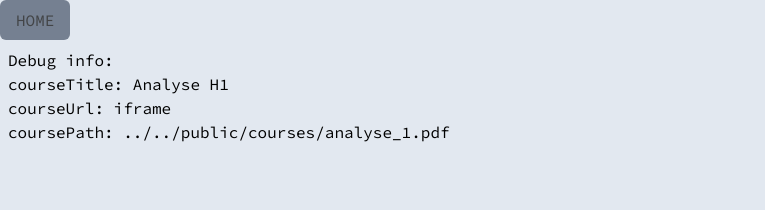
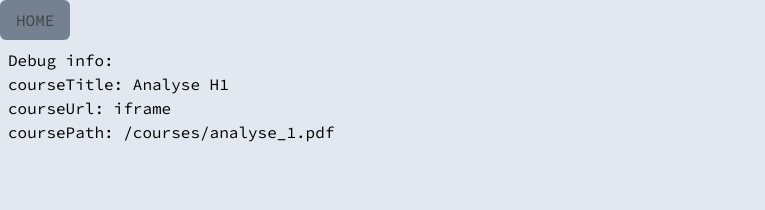
Before and after one commit to joennespreuwers/corkeys, a Vue app: page /courses/analyse_1 in a window 1280 px wide. Shown: the top 210 px of the page, without its empty margins (0-765 px from the left). Built offline with nearby package versions, Linux system fonts and the light colour scheme.

Commit message:
🐛 Some smol issues

```diff
--- a/index.html
+++ b/index.html
@@ -2,7 +2,7 @@
 <html lang="en">
   <head>
     <meta charset="UTF-8" />
-    <link rel="icon" href="./public/favicon.ico" />
+    <link rel="icon" href="/favicon.ico" />
 
     <link rel="preconnect" href="https://fonts.googleapis.com" />
     <link rel="preconnect" href="https://fonts.gstatic.com" crossorigin />
--- a/src/assets/courses.json
+++ b/src/assets/courses.json
@@ -2,100 +2,100 @@
   "analyse_1": {
     "courseTitle": "Analyse H1",
     "courseUrl": "iframe",
-    "coursePath": "../../public/courses/analyse_1.pdf",
+    "coursePath": "/courses/analyse_1.pdf",
     "courseClass": "analyse_deel_1"
   },
   "analyse_2": {
     "courseTitle": "Analyse H2",
     "courseUrl": "iframe",
-    "coursePath": "../../public/courses/analyse_2.pdf",
+    "coursePath": "/courses/analyse_2.pdf",
     "courseClass": "analyse_deel_1"
   },
   "analyse_3": {
     "courseTitle": "Analyse H3",
     "courseUrl": "iframe",
-    "coursePath": "../../public/courses/analyse_3.pdf",
+    "coursePath": "/courses/analyse_3.pdf",
     "courseClass": "analyse_deel_1"
   },
   "analyse_4": {
     "courseTitle": "Analyse H4",
     "courseUrl": "iframe",
-    "coursePath": "../../public/courses/analyse_4.pdf",
+    "coursePath": "/public/courses/analyse_4.pdf",
     "courseClass": "analyse_deel_1"
   },
   "analyse_5": {
     "courseTitle": "Analyse H5",
     "courseUrl": "iframe",
-    "coursePath": "../../public/courses/analyse_5.pdf",
+    "coursePath": "/public/courses/analyse_5.pdf",
     "courseClass": "analyse_deel_1"
   },
 
   "analyse_6": {
     "courseTitle": "Analyse H6",
     "courseUrl": "iframe",
-    "coursePath": "../../public/courses/analyse_6.pdf",
+    "coursePath": "/public/courses/analyse_6.pdf",
     "courseClass": "analyse_deel_2"
   },
   "analyse_7": {
     "courseTitle": "Analyse H7",
     "courseUrl": "iframe",
-    "coursePath": "../../public/courses/analyse_7.pdf",
+    "coursePath": "/public/courses/analyse_7.pdf",
     "courseClass": "analyse_deel_2"
   },
   "analyse_8": {
     "courseTitle": "Analyse H8",
     "courseUrl": "iframe",
-    "coursePath": "../../public/courses/analyse_8.pdf",
+    "coursePath": "/public/courses/analyse_8.pdf",
     "courseClass": "analyse_deel_2"
   },
   "analyse_9": {
     "courseTitle": "Analyse H9",
     "courseUrl": "iframe",
-    "coursePath": "../../public/courses/analyse_9.pdf",
+    "coursePath": "/public/courses/analyse_9.pdf",
     "courseClass": "analyse_deel_2"
   },
   "analyse_10": {
     "courseTitle": "Analyse H10",
     "courseUrl": "iframe",
-    "coursePath": "../../public/courses/analyse_10.pdf",
+    "coursePath": "/public/courses/analyse_10.pdf",
     "courseClass": "analyse_deel_2"
   },
 
   "complex_1": {
     "courseTitle": "Complex H1",
     "courseUrl": "iframe",
-    "coursePath": "../../public/courses/complex_1.pdf",
+    "coursePath": "/public/courses/complex_1.pdf",
     "courseClass": "complex"
   },
   "complex_2": {
     "courseTitle": "Complex H2",
     "courseUrl": "iframe",
-    "coursePath": "../../public/courses/complex_2.pdf",
+    "coursePath": "/public/courses/complex_2.pdf",
     "courseClass": "complex"
   },
   "complex_3": {
     "courseTitle": "Complex H3",
     "courseUrl": "iframe",
-    "coursePath": "../../public/courses/complex_3.pdf",
+    "coursePath": "/public/courses/complex_3.pdf",
     "courseClass": "complex"
   },
 
   "matrix_1": {
     "courseTitle": "Matrix H1",
     "courseUrl": "iframe",
-    "coursePath": "../../public/courses/matrix_1.pdf",
+    "coursePath": "/public/courses/matrix_1.pdf",
     "courseClass": "matrix"
   },
   "matrix_2": {
     "courseTitle": "Matrix H2",
     "courseUrl": "iframe",
-    "coursePath": "../../public/courses/matrix_2.pdf",
+    "coursePath": "/public/courses/matrix_2.pdf",
     "courseClass": "matrix"
   },
   "matrix_3": {
     "courseTitle": "Matrix H3",
     "courseUrl": "iframe",
-    "coursePath": "../../public/courses/matrix_3.pdf",
+    "coursePath": "/public/courses/matrix_3.pdf",
     "courseClass": "matrix"
   }
 }
```
